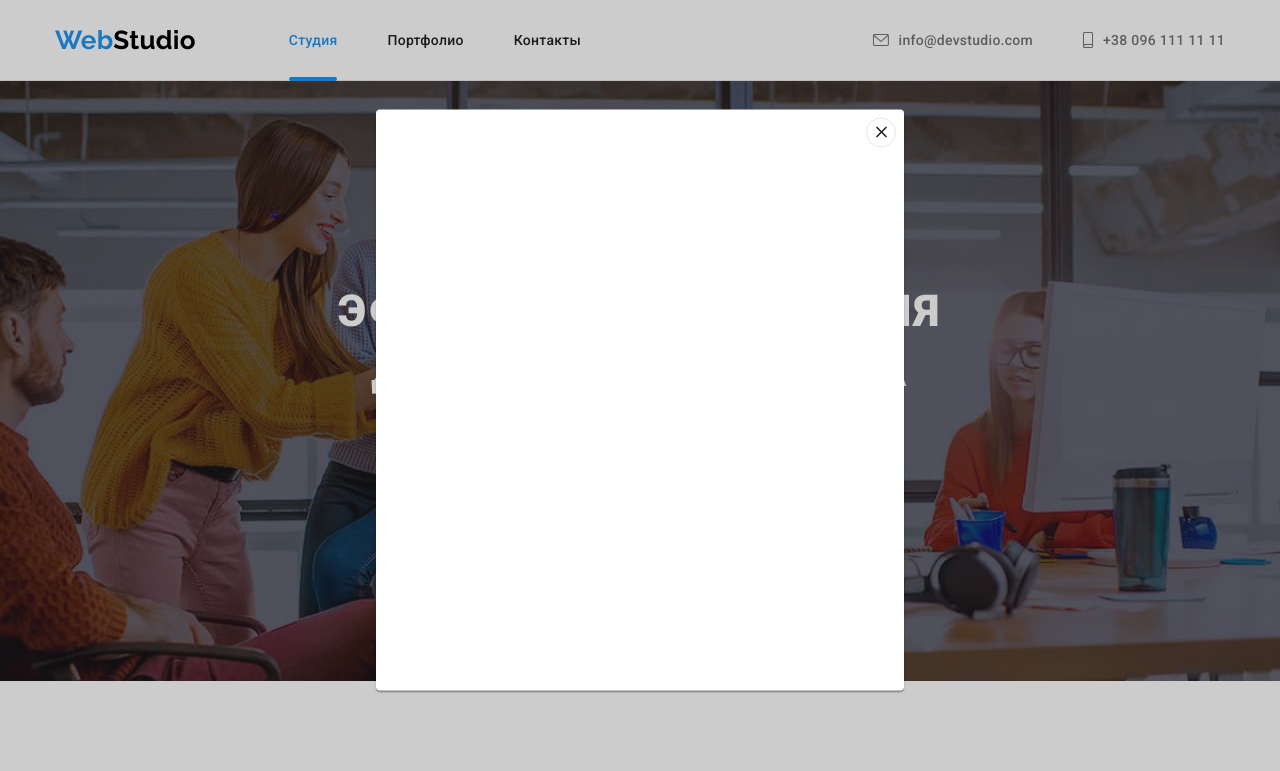
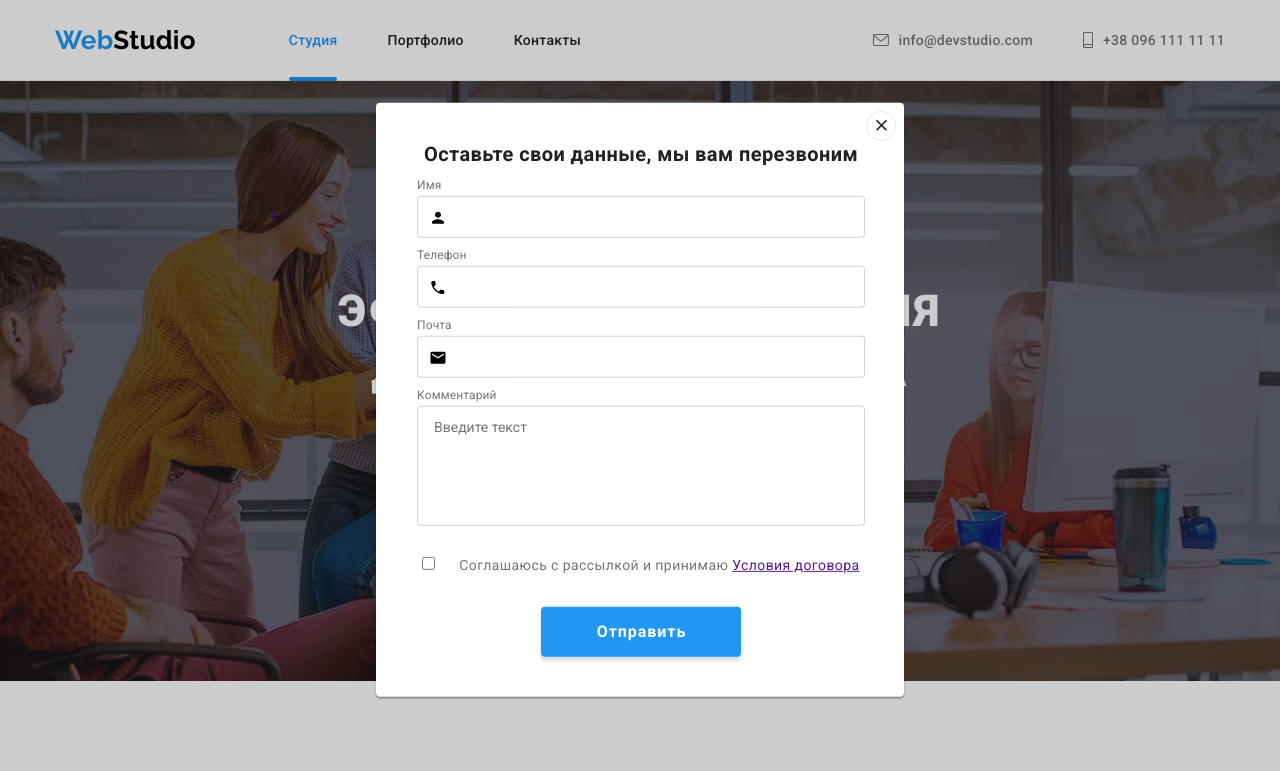
Before and after one commit to ruslan-sem/goit-markup-hw-06, a plain HTML site: page index.html in a window 1280 px wide. Both pictures are taken after a click on the button "Заказать услугу". Shown: the top 771 px of the page. Drawn offline with nearby package versions, Linux system fonts and the light colour scheme.

Commit message:
modal form

```diff
--- a/css/styles.css
+++ b/css/styles.css
@@ -448,12 +448,15 @@ img {
   display: flex;
   gap: 10px;
   align-items: center;
-  width: 200px;
-  height: 50px;
-  background: var(--accent-txt-cl);
+  /* width: 200px;
+  height: 50px; */
+  padding: 10px 28px 10px 29px;
+  background-color: var(--accent-txt-cl);
   box-shadow: 0px 4px 4px rgba(0, 0, 0, 0.15);
   border-radius: 4px;
+  border: none;
   justify-content: center;
+  font-family: inherit;
   font-weight: 700;
   font-size: 16px;
   line-height: calc(30 / 16);
@@ -574,8 +577,9 @@ img {
 }
 .modal {
   position: absolute;
+  padding: 40px 39px 40px 41px;
   width: 528px;
-  height: 581px;
+  min-height: 581px;
   top: 50%;
   left: 50%;
   transform: translate(-50%, -50%) scale(1);
@@ -618,3 +622,79 @@ img {
   opacity: 0;
   transform: translate(-50%, -50%) scale(0.2);
 }
+.register-form {
+  text-align: center;
+}
+.register-form-title {
+  display: block;
+  margin-bottom: 12px;
+  font-weight: 700;
+  font-size: 20px;
+  line-height: calc(23 / 20);
+  text-align: center;
+  color: var(--dark-txt-cl);
+}
+.register-form-group {
+  margin-bottom: 20px;
+}
+.register-form-wrap {
+  position: relative;
+  display: block;
+  margin-bottom: 10px;
+}
+.register-form-wrap:last-child {
+  margin-bottom: 0;
+}
+.register-form-label {
+  display: block;
+  text-align: left;
+  margin-bottom: 4px;
+  font-size: 12px;
+  line-height: calc(14 / 12);
+  letter-spacing: 0.01em;
+}
+.register-form-input,
+.register-form-message {
+  width: 100%;
+  padding: 12px 16px;
+  border: 1px solid rgba(33, 33, 33, 0.2);
+  border-radius: 4px;
+  outline: transparent;
+}
+.register-form-input {
+  padding-left: 42px;
+}
+.register-form-message {
+  resize: none;
+  height: 120px;
+}
+.register-form-icon {
+  position: absolute;
+  bottom: 11px;
+  left: 12px;
+}
+.register-form-agree {
+  display: block;
+  margin-bottom: 30px;
+}
+.register-form-btn {
+  /* width: 200px;
+  height: 50px; */
+  cursor: pointer;
+  padding: 10px 55px 10px 56px;
+  background-color: var(--accent-txt-cl);
+  box-shadow: 0px 4px 4px rgba(0, 0, 0, 0.15);
+  border-radius: 4px;
+  border: none;
+  font-family: inherit;
+  font-weight: 700;
+  font-size: 16px;
+  line-height: calc(30 / 16);
+  letter-spacing: 0.06em;
+  color: var(--light-txt-cl);
+  transition: background-color var(--timeing);
+}
+.register-form-btn:hover,
+.register-form-btn:focus {
+  background-color: #188ce8;
+}
--- a/index.html
+++ b/index.html
@@ -456,6 +456,54 @@
             <use href="./images/icons.svg#icon-close"></use>
           </svg>
         </button>
+        <form class="register-form">
+          <strong class="register-form-title">Оставьте свои данные, мы вам перезвоним</strong>
+          <div class="register-form-group" role="group">
+            <label class="register-form-wrap">
+              <span class="register-form-label">Имя</span>
+              <input class="register-form-input" type="text" name="name" />
+              <svg class="register-form-icon" width="18" height="18">
+                <use href="./images/icons.svg#icon-person"></use>
+              </svg>
+            </label>
+            <label class="register-form-wrap">
+              <span class="register-form-label">Телефон</span>
+              <input class="register-form-input" type="tel" name="phone" />
+              <svg class="register-form-icon" width="18" height="18">
+                <use href="./images/icons.svg#icon-phone"></use>
+              </svg>
+            </label>
+            <label class="register-form-wrap">
+              <span class="register-form-label">Почта</span>
+              <input class="register-form-input" type="email" name="email" />
+              <svg class="register-form-icon" width="18" height="18">
+                <use href="./images/icons.svg#icon-email"></use>
+              </svg>
+            </label>
+            <label class="register-form-wrap">
+              <span class="register-form-label">Комментарий</span>
+              <textarea
+                class="register-form-message"
+                name="comment"
+                placeholder="Введите текст"
+              ></textarea>
+            </label>
+          </div>
+          <label class="register-form-agree">
+            <input type="checkbox" name="agree" />
+            <svg width="16" height="15">
+              <use></use>
+              <use></use>
+            </svg>
+            <span class="register-form-agree-text"
+              >Соглашаюсь с рассылкой и принимаю
+              <a class="register-form-agree-link" target="_blank" rel="noreferrer noopener" href=""
+                >Условия договора</a
+              ></span
+            >
+          </label>
+          <button class="register-form-btn" type="submit">Отправить</button>
+        </form>
       </div>
     </div>
     <!-- script -->
```
